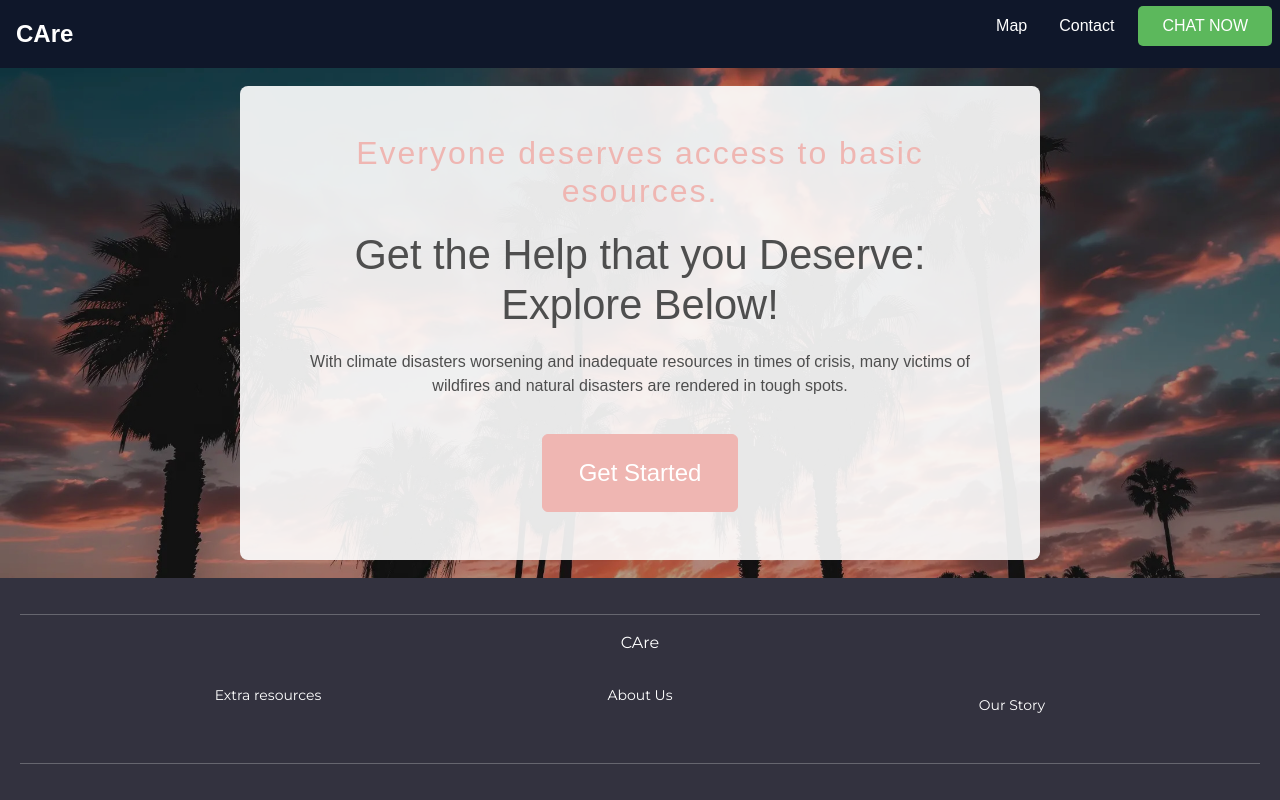
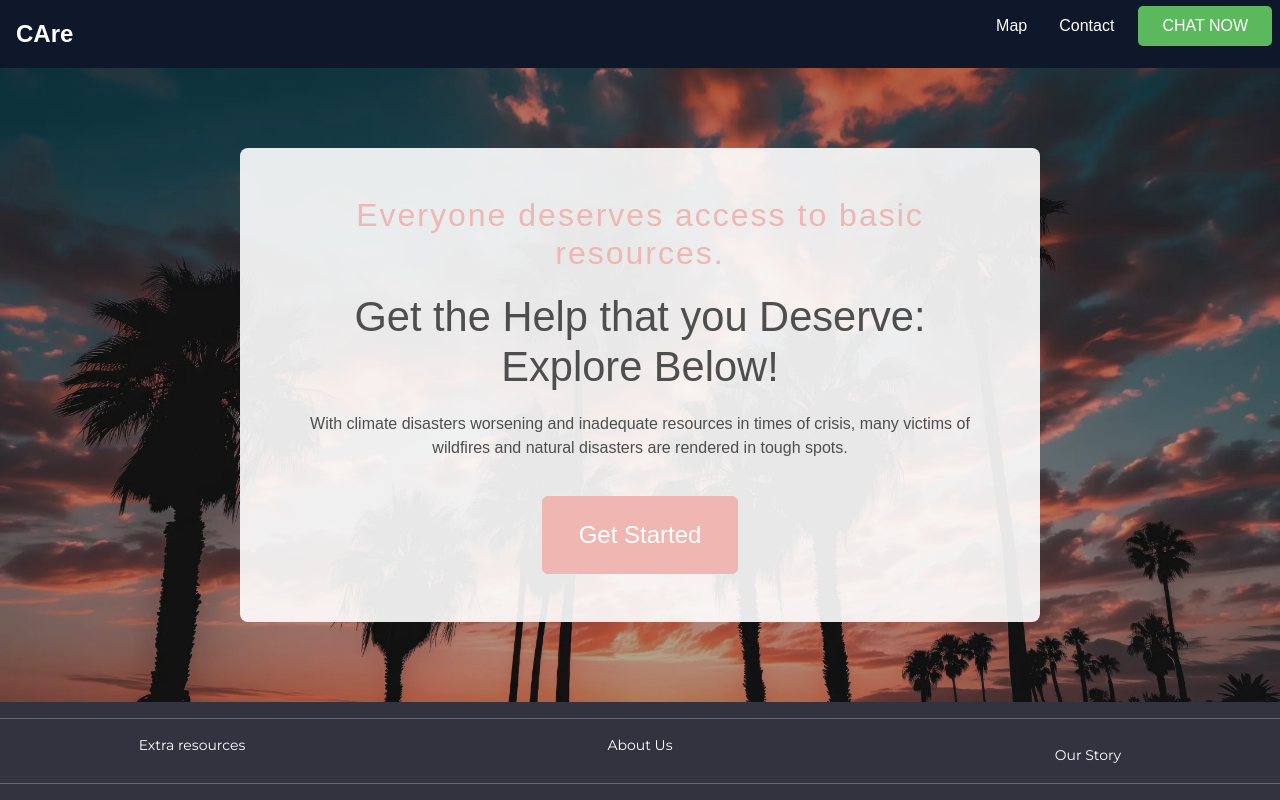
Before and after one commit to Hermano727/irvinehacks25, a React (Create React App) app: page / in a window 1280 px wide. Built offline with nearby package versions, Linux system fonts and the light colour scheme.

Commit message:
almost done

```diff
--- a/src/components/Footer.js
+++ b/src/components/Footer.js
@@ -1,14 +1,21 @@
 import React from 'react';
+import { useLocation } from 'react-router-dom';
 import '../styles/footer.css';
 
 function Footer() {
+  const location = useLocation();
+
+  // Check if the current path is the map page
+  const isMapPage = location.pathname === '/map';
+
+  if (isMapPage) {
+    return null; // Don't render the footer if on the map page
+  }
+
   return (
     <footer className="footer">
       <hr className="footer-separator" />
       <div className="footer-content">
-        <div className="footer-social-media">
-          <span className="footer-info__name">CAre</span>
-        </div>
         <div className="footer-info">
           <div className="footer-info-left">
             <a href="/extra-resources" className="footer-extra-resources">Extra resources</a>
--- a/src/pages/Home.js
+++ b/src/pages/Home.js
@@ -17,7 +17,7 @@ const Home = () => {
         <Row className="d-flex align-items-center justify-content-between">
           <Col md={12} className="content-section">
             <div className="title">
-              <h1>Everyone deserves access to basic esources.</h1>
+              <h1>Everyone deserves access to basic resources.</h1>
               <h2>Get the Help that you Deserve: Explore Below!</h2>
               <p>
                 With climate disasters worsening and inadequate resources in times of
--- a/src/pages/Map.js
+++ b/src/pages/Map.js
@@ -2,6 +2,7 @@ import React, { useState } from 'react';
 import { GoogleMap, Marker, InfoWindow, useJsApiLoader, StandaloneSearchBox } from '@react-google-maps/api';
 import '../styles/map.css';
 import 'font-awesome/css/font-awesome.min.css';
+import Footer from '../components/Footer';
 
 const Map = () => {
   const [markers, setMarkers] = useState([]);
--- a/src/styles/footer.css
+++ b/src/styles/footer.css
@@ -1,56 +1,58 @@
-@import url('https://fonts.googleapis.com/css2?family=Montserrat:ital,wght@0,100..900;1,100..900&display=swap');
-
-
 .footer {
     display: flex;
+    flex-direction: column;
     font-family: 'Montserrat', sans-serif;
-    flex-direction: column;
     background-color: #33323f;
     color: white;
-    padding: 20px;
     font-size: 16px;
 }
-    .footer-social-media {
-    display: flex;
-    flex-direction: row;
-    justify-content: center;
-    margin-bottom: 20px;
-    }
-    .footer-social-media__icon {
-    margin: 0px 4px;
-    width: 25px;
-    height: 25px;
-    }
+
 .footer-info {
     display: flex;
-    justify-content: center;
+    justify-content: space-between; /* Ensure even space between columns */
+    align-items: flex-start; /* Align items to the top to avoid vertical misalignment */
+    width: 100%;
 }
-    .footer-info-left, .footer-info-center, .footer-info-right {
+
+.footer-info-left,
+.footer-info-center,
+.footer-info-right {
     font-size: 14px;
     display: flex;
     flex-direction: column;
-    margin-bottom: 10px;
-    width: 30%;
-    align-items: center;
+    width: 30%; /* Ensure each column takes up 30% width */
     text-align: center;
+    align-items: center; /* Ensure content inside each column is centered horizontally */
+    height: 4vh;
 }
-    .footer-info__name, .footer-extra-resources, .footer-info-about, .footer-info__number, .footer-our-story {
+
+.footer-info__name,
+.footer-extra-resources,
+.footer-info-about,
+.footer-info__number,
+.footer-our-story {
     margin-bottom: 10px;
     color: white;
     text-decoration: none;
 }
-    .footer-info__returns, .footer-info__terms {
+
+.footer-info__returns,
+.footer-info__terms {
     color: white;
 }
-    .footer-info__number, .footer-info__contact {
+
+.footer-info__number,
+.footer-info__contact {
     text-align: end;
     color: white;
 }
+
 .footer-date {
     display: flex;
     flex-direction: row;
     align-items: center;
 }
+
 .footer-separator {
     flex-grow: 1;
     border: none;
@@ -58,13 +60,14 @@
     background-color: white;
     width: 100%;
 }
+
 .footer-name {
     display: flex;
     justify-content: center;
 }
+
 .footer-bottom__name {
     text-transform: uppercase;
-    font-family: RobotoBold;
+    font-family: 'RobotoBold';
     font-size: 18px;
-    margin: 0px 20px;
 }
```
Lines whose indentation alone changed are shown as unchanged.
